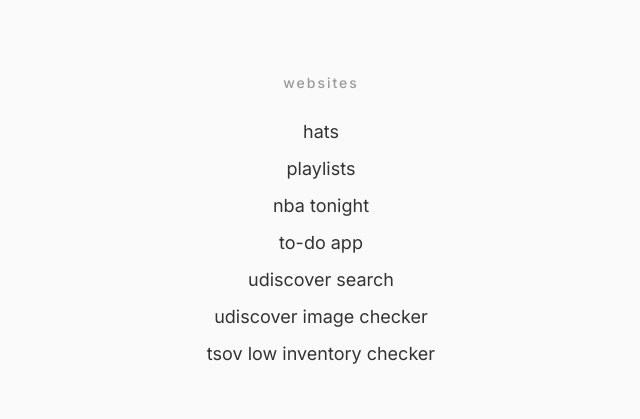
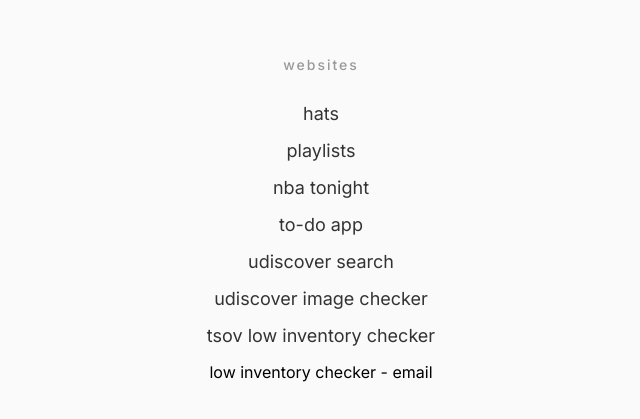
Before and after one commit to toddlburns/links, a website: page index.html in a window 1280 px wide. Shown: the part 181-600 px from the top of the page, without its empty margins (319-959 px from the left). Drawn offline with Linux system fonts and the light colour scheme.

Commit message:
Add low inventory checker - email placeholder to links page
Co-Authored-By: Claude Opus 4.5 <noreply@anthropic.com>

```diff
--- a/index.html
+++ b/index.html
@@ -66,6 +66,7 @@
             <a href="https://toddlburns.github.io/udiscover-search">udiscover search</a>
             <a href="https://toddlburns.github.io/udiscover-image-checker">udiscover image checker</a>
             <a href="https://toddlburns.github.io/tsov-inventory-checker">tsov low inventory checker</a>
+            <span>low inventory checker - email</span>
         </div>
     </div>
 </body>
```
